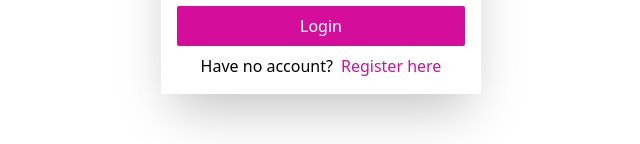
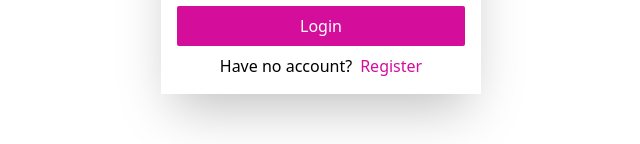
Before and after one commit to Buyaki01/chat-app-mern-client, a React (Vite) app: page / in a window 1280 px wide. Both pictures are taken after typing "Sample", "Sample123" into the empty fields and a click on the button "Login here". Shown: the part 408-552 px from the top of the page, without its empty margins (319-959 px from the left). Built offline with nearby package versions, Linux system fonts and the light colour scheme; no server answers.

Commit message:
Add HomePage component

```diff
--- a/src/App.jsx
+++ b/src/App.jsx
@@ -3,6 +3,7 @@ import './App.css'
 import RegisterAndLoginForm from './components/RegisterAndLoginForm'
 import { UserContext } from './UserContext'
 import { useContext } from 'react'
+import HomePage from './components/HomePage'
 
 function App() {
   axios.defaults.baseURL = 'http://localhost:5000'
@@ -10,13 +11,13 @@ function App() {
 
   const {username} = useContext(UserContext)
 
-  if (username) {
-    return `${username} Logged in!`
-  }
-
   return (
     <>
-      <RegisterAndLoginForm />
+      {username ? (
+        <HomePage username={username} />
+      ) : (
+        <RegisterAndLoginForm />
+      )}
     </>
   )
 }
--- /dev/null
+++ b/src/components/HomePage.jsx
@@ -0,0 +1,9 @@
+const HomePage = ({username}) => {
+  return (
+    <div>
+      {username} Logged in!
+    </div>
+  )
+}
+
+export default HomePage
--- a/src/components/RegisterAndLoginForm.jsx
+++ b/src/components/RegisterAndLoginForm.jsx
@@ -49,7 +49,7 @@ const RegisterAndLoginForm = () => {
             {isLoginOrRegister === 'login' && (
               <div>
                 Have no account?
-                <button className='ml-2 text-primary hover:underline' onClick={() => setIsLoginOrRegister('register')}> Register here</button>
+                <button className='ml-2 text-primary hover:underline' onClick={() => setIsLoginOrRegister('register')}> Register</button>
               </div>
             )}
           </div>
```
